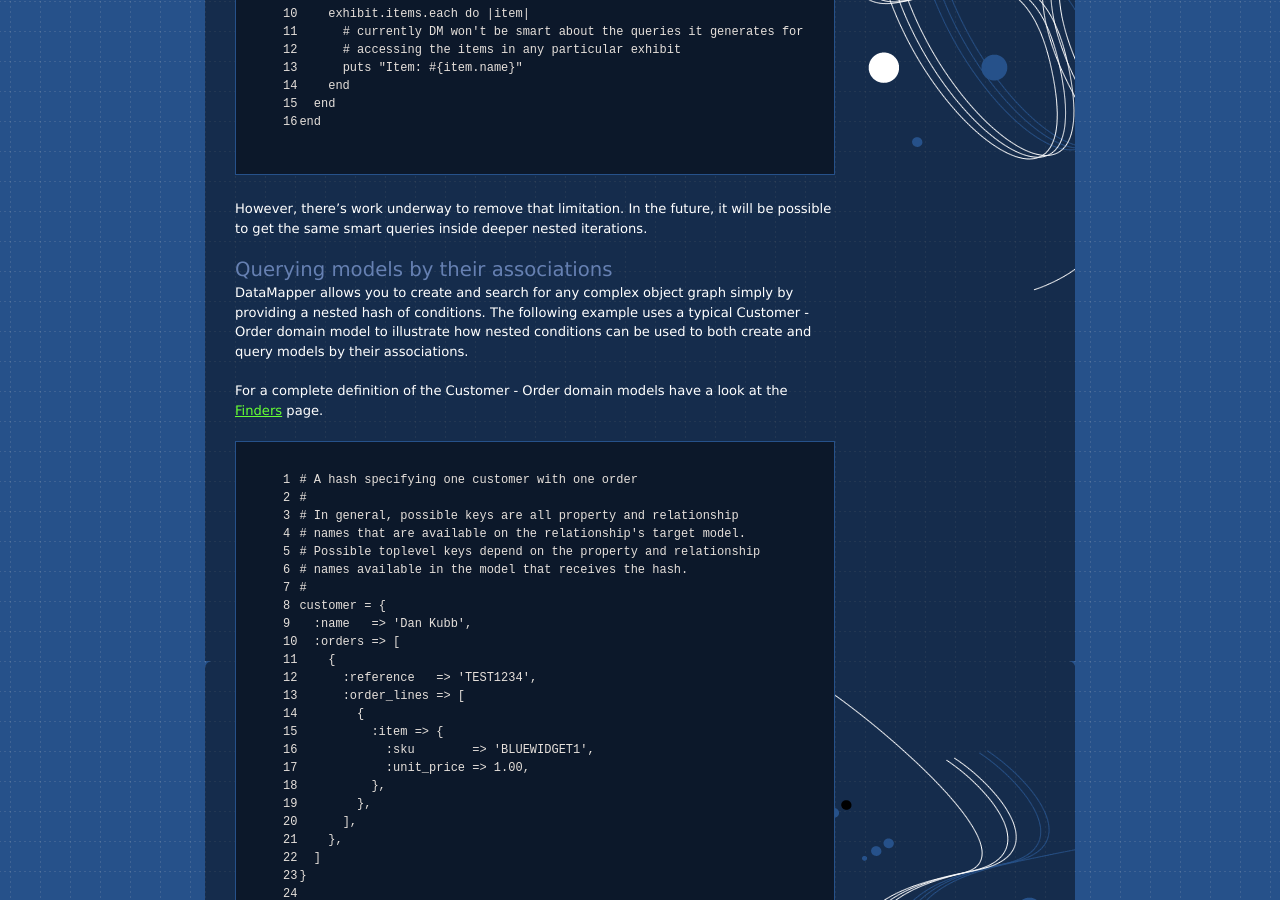
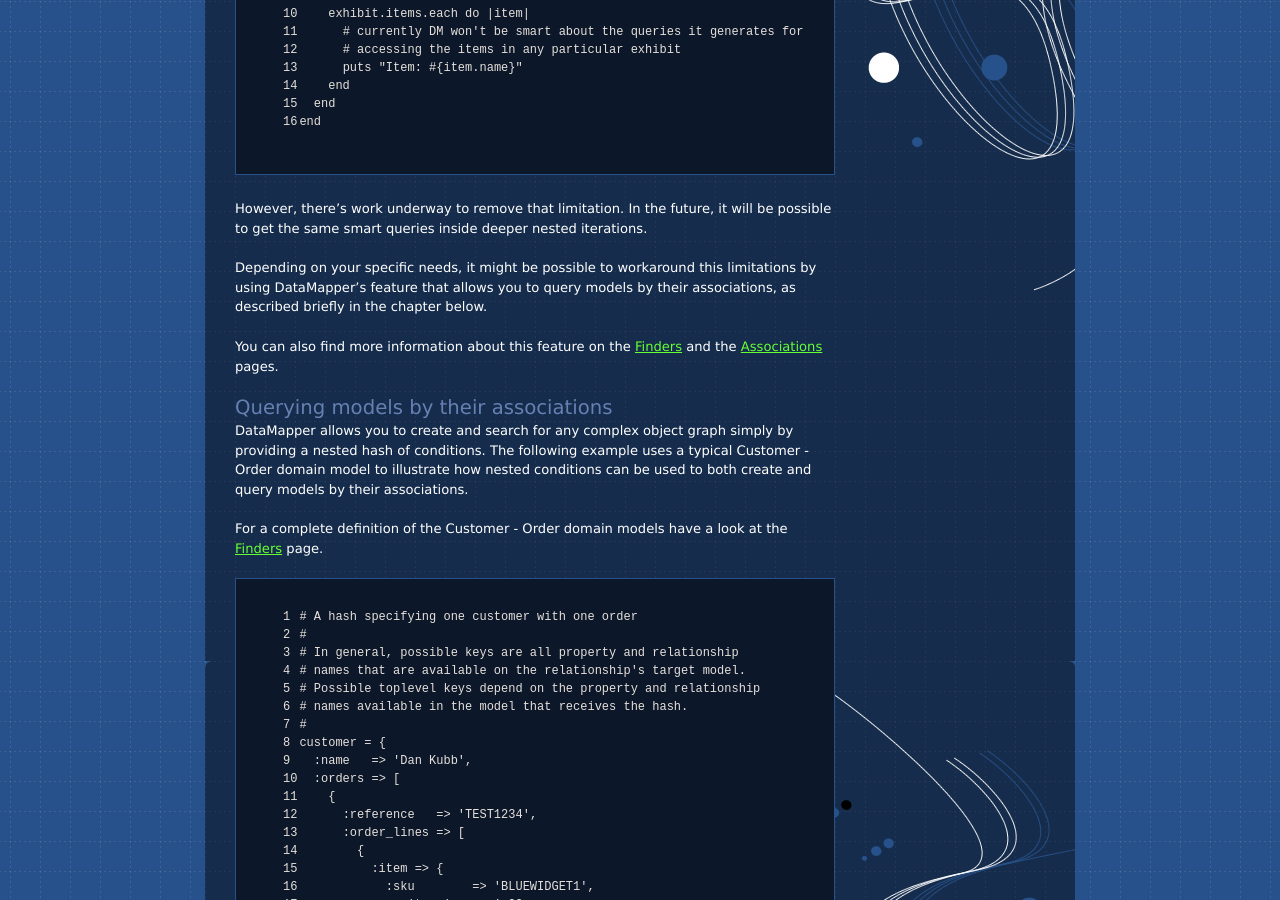
Before and after one commit to datamapper/datamapper.github.com, a Jekyll site: the page built from why.markdown, in a window 1280 px wide and 900 px high, scrolled down 4618 px. Built offline with Jekyll 4.4.1, drawn with Linux system fonts in a browser that asks for light colours.

Commit message:
Note how to workaround missing multilevel SEL in some cases

```diff
--- a/why.markdown
+++ b/why.markdown
@@ -261,6 +261,13 @@ However, there's work underway to remove that limitation. In the future,
 it will be possible to get the same smart queries inside deeper nested
 iterations.
 
+Depending on your specific needs, it might be possible to workaround
+this limitations by using DataMapper's feature that allows you to query
+models by their associations, as described briefly in the chapter below.
+
+You can also find more information about this feature on the
+[Finders](/docs/find) and the [Associations](/docs/associations) pages.
+
 Querying models by their associations
 -------------------------------------
 
```
